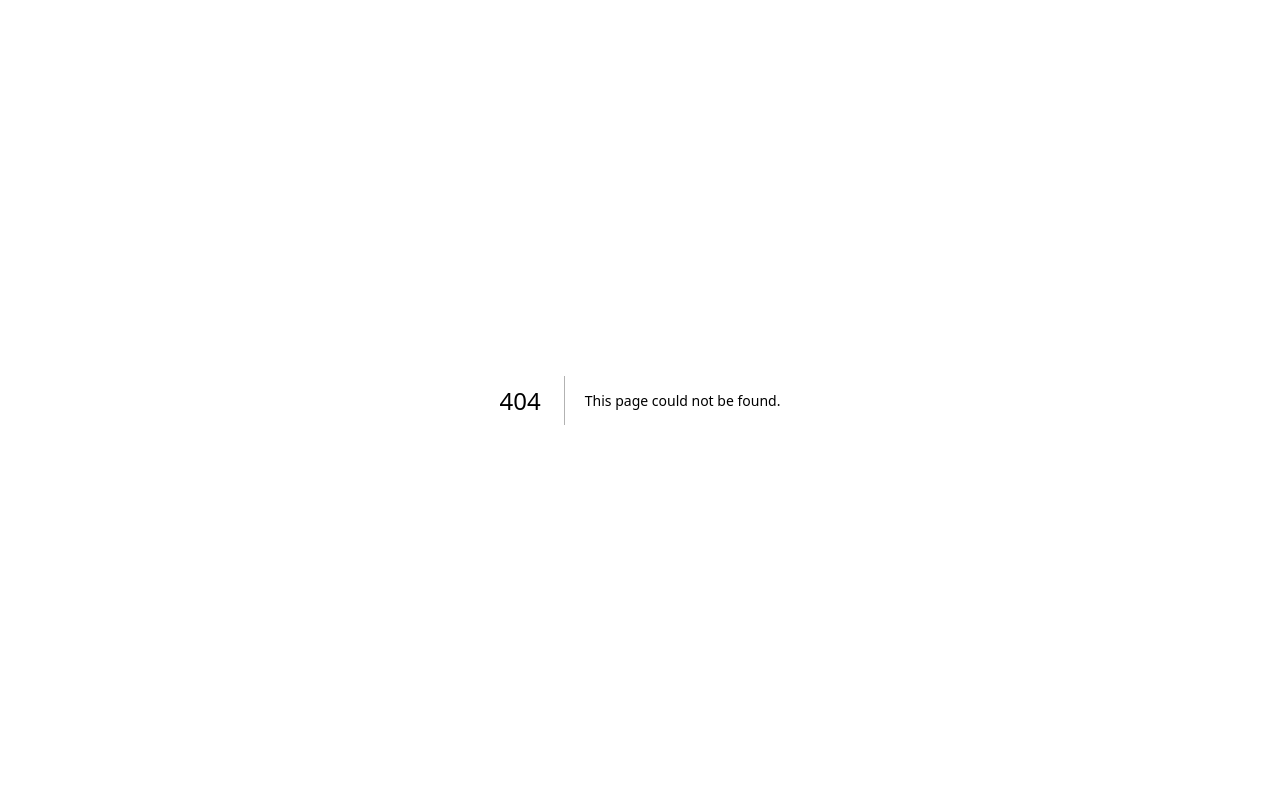
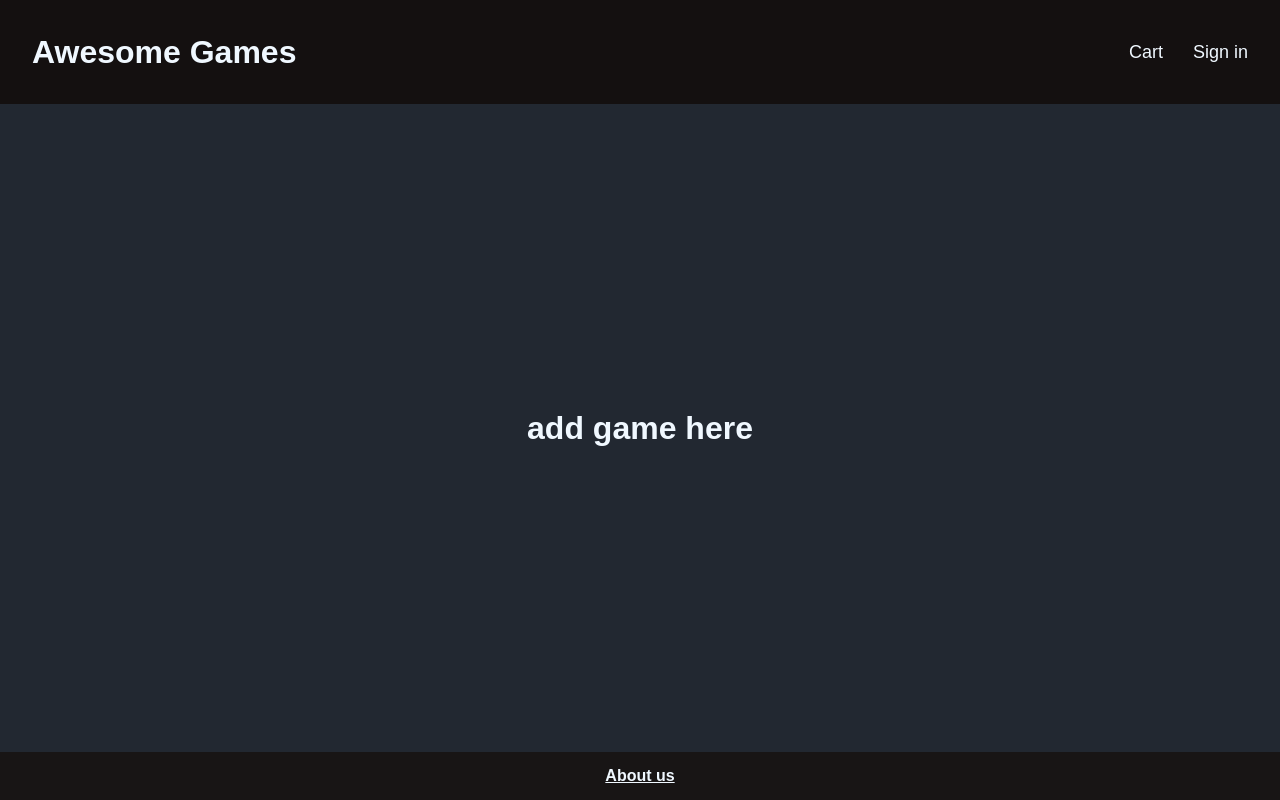
Before and after one commit to AliCo-Hash/vgamestore, a Next.js app: page /add-game in a window 1280 px wide. Before the commit this address had no page. Built offline with nearby package versions, Linux system fonts and the light colour scheme; no server answers.

Commit message:
fixing deployment error

```diff
--- /dev/null
+++ b/pages/add-game.js
@@ -0,0 +1,9 @@
+import Layout from "@/components/Layout";
+
+export default function AddGame() {
+  return (
+    <Layout>
+      <h1>add game here</h1>
+    </Layout>
+  );
+}
```
Also changed, not shown: pages/addgame.js (deleted).
